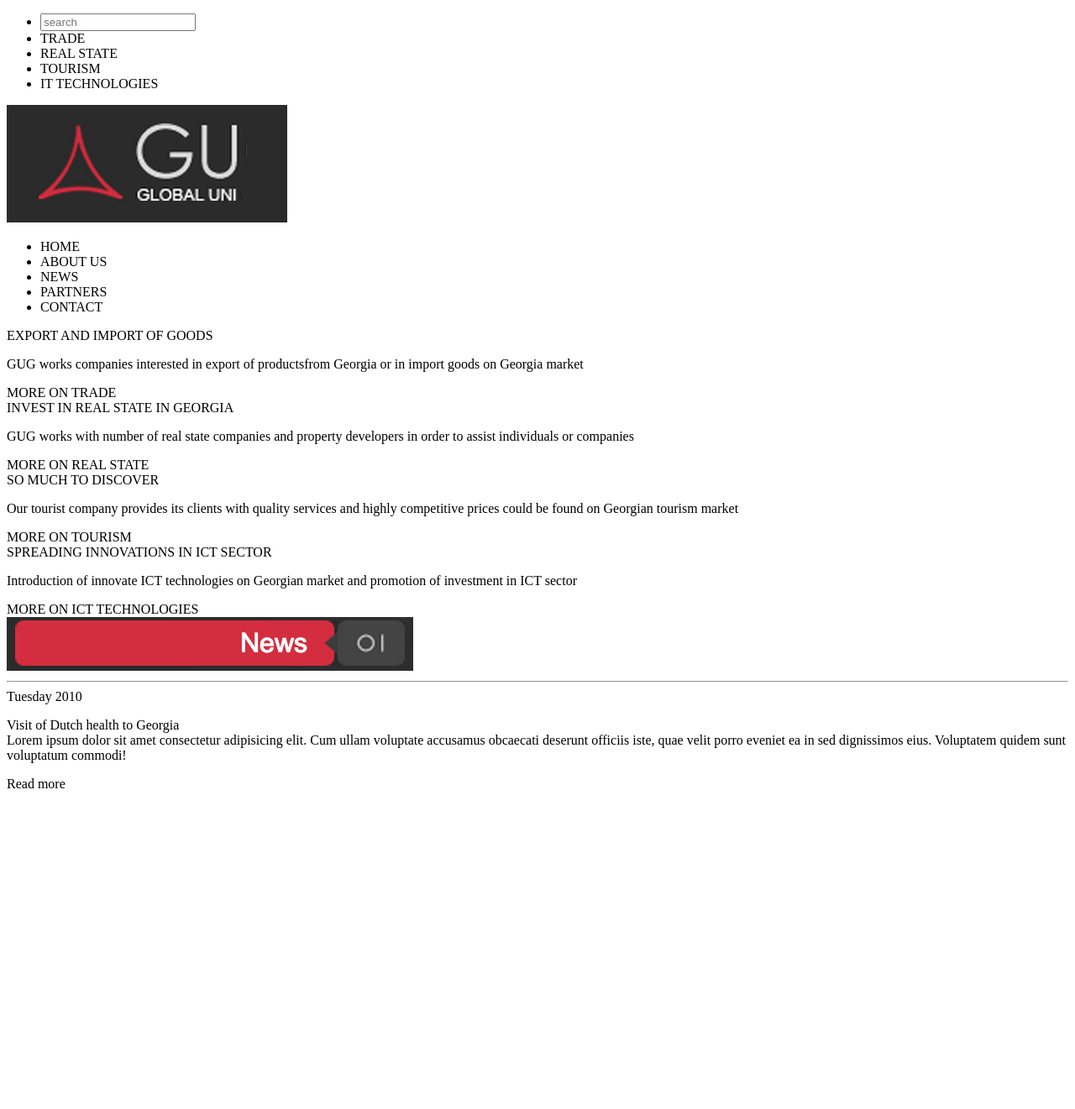
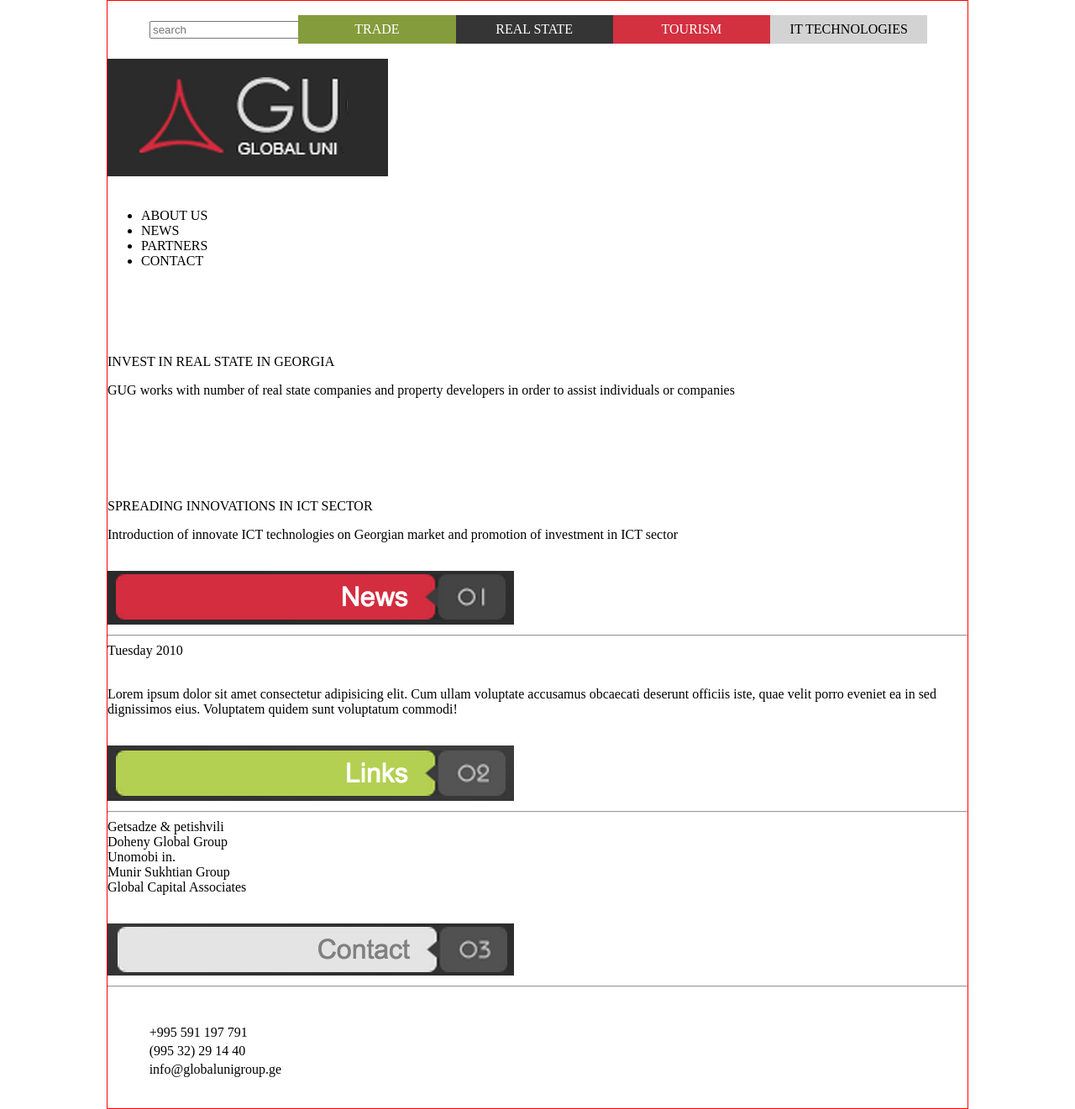
Before and after one commit to LuisJacoboMoncayo/pw12132233, a plain HTML site: page practica03/index.html in a window 1280 px wide. Shown: the whole page at 84% size. Before the commit the page ends 951 px from the top, so only its background shows below. Drawn offline with Linux system fonts and the light colour scheme.

Commit message:
Practica03 CSS estilos 01

```diff
--- a/practica03/css/estilos.css
+++ b/practica03/css/estilos.css
@@ -0,0 +1,33 @@
+body{
+    font-size: 16px;
+    max-width: 1024px;
+    margin: 0px auto;
+    border: 1px solid red;
+}
+
+header nav ul li{
+    width: 17.0%;
+    display: inline-block;
+    text-align: center;
+    padding: 8px 10px;
+}
+
+header nav ul li:nth-child(2){
+    background: #849C3C;
+}
+
+header nav ul li:nth-child(3){
+    background: #353535;
+}
+
+header nav ul li:nth-child(4){
+    background: #D33040;
+}
+
+header nav ul li:nth-child(5){
+    background: lightgray;
+}
+
+.letra-blanca{
+    color: white;
+}
--- a/practica03/index.html
+++ b/practica03/index.html
@@ -4,18 +4,17 @@
     <meta charset="UTF-8">
     <meta name="viewport" content="width=device-width, initial-scale=1.0">
     <title>Práctica 03</title>
+    <link rel="stylesheet" href="css/estilos.css">
 </head>
 <body>
     <header>
         <nav>
             <ul>
-                <li>
-                    <input type="search" placeholder="search">
-                </li>
-                <li class="letra-blanca">TRADE</li>
-                <li class="letra-blanca">REAL STATE</li>
-                <li class="letra-blanca">TOURISM</li>
-                <li class="letra-gris">IT TECHNOLOGIES</li>
+                <li><input type="search" placeholder="search"></li><li
+                class="letra-blanca">TRADE</li><li
+                class="letra-blanca">REAL STATE</li><li
+                class="letra-blanca">TOURISM</li><li
+                class="letra-gris">IT TECHNOLOGIES</li>
             </ul>
         </nav>
     </header>
@@ -86,7 +85,44 @@
                 Voluptatem quidem sunt voluptatum commodi!
             </span>
             <p></p>
-            <span class="letra-blanca">Read more</span>
+            <span class="letra-blanca read-more">Read more</span>
+        </article>
+        <article>
+            <img src="img/news_verde.png" alt="Links">
+            <hr>
+            <span class="letra-gris">
+                Getsadze & petishvili <br>
+                Doheny Global Group <br>
+                Unomobi in. <br>
+                Munir Sukhtian Group <br>
+                Global Capital Associates
+            </span>
+            <P></P>
+            <span class="letra-blanca read-more">Read more</span>
+        </article>
+        <article>
+            <img src="img/news_claro.png" alt="Contact">
+            <hr>
+            <span class="letra-blanca">Send a message</span>
+            <p></p>
+            <table>
+                <tbody>
+                    <tr>
+                        <td class="letra-blanca">Tel:</td>
+                        <td class="letra-gris">+995 591 197 791</td>
+                    </tr>
+                    <tr>
+                        <td class="letra-blanca">Fax:</td>
+                        <td class="letra-gris">(995 32) 29 14 40</td>
+                    </tr>
+                    <tr>
+                        <td class="letra-blanca">Email:</td>
+                        <td class="letra-azul">info@globalunigroup.ge</td>
+                    </tr>
+                </tbody>
+            </table>
+            <p></p>
+            <span class="letra-blanca read-more">Read more</span>
         </article>
     </footer>
 </body>
```
